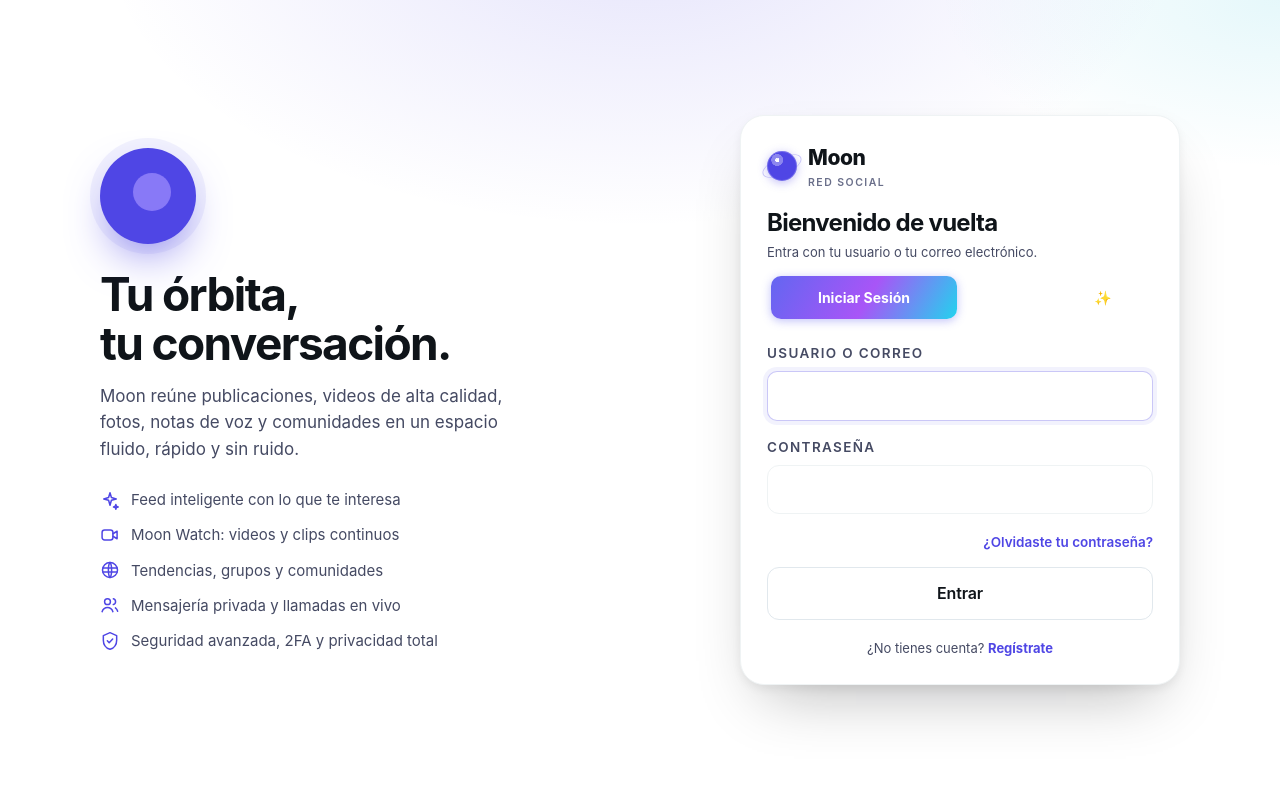
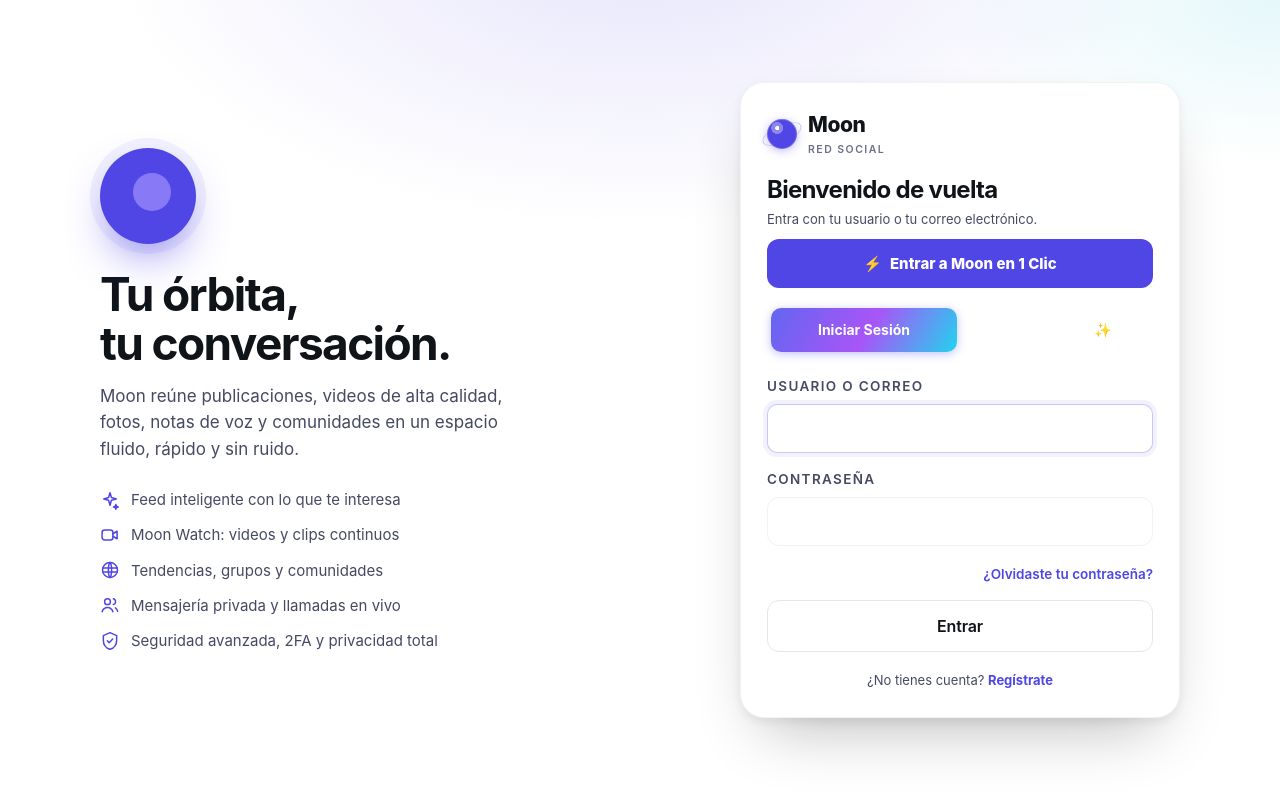
Before and after one commit to alexsndersoto04-source/aio, a React (Vite) app in the folder frontend/: page /#/login in a window 1280 px wide. Shown: the top 792 px of the page. Built offline with nearby package versions, Linux system fonts and the light colour scheme; no server answers.

Commit message:
feat(auth): boton de acceso instantaneo en 1 clic para entrar a Moon sin formularios
Co-authored-by: arena-agent <297053741+arena-agent@users.noreply.github.com>

```diff
--- a/frontend/src/auth.jsx
+++ b/frontend/src/auth.jsx
@@ -48,6 +48,12 @@ export function AuthProvider({ children }) {
     applySession(resp);
   }, [applySession]);
 
+  const loginDirecto = useCallback(async () => {
+    const resp = await api.post('/api/auth/acceso-rapido', {});
+    applySession(resp);
+    return resp;
+  }, [applySession]);
+
   const logout = useCallback(async () => {
     try { await authApi.logout(); } catch { /* revocar ya es best-effort */ }
     clearTokens();
@@ -93,7 +99,7 @@ export function AuthProvider({ children }) {
   }, []);
 
   const value = {
-    user, setUser, loading, login, register, logout, verify2fa, refreshMe,
+    user, setUser, loading, login, loginDirecto, register, logout, verify2fa, refreshMe,
     isAdmin: !!(user && user.role === 'admin'),
   };
 
--- a/frontend/src/views/AuthView.jsx
+++ b/frontend/src/views/AuthView.jsx
@@ -22,7 +22,7 @@ function Campo({ label, hint, ...props }) {
 }
 
 export default function AuthView({ mode }) {
-  const { login, register, verify2fa } = useAuth();
+  const { login, register, verify2fa, loginDirecto } = useAuth();
   const demo = esDemo();
   const [form, setForm] = useState(demo
     ? { username: 'alice', email: 'alice@moon.test', password: 'demo', code: '' }
@@ -34,6 +34,20 @@ export default function AuthView({ mode }) {
 
   const set = (k) => (e) => setForm({ ...form, [k]: e.target.value });
   const isLogin = mode === 'login';
+
+  async function alEntrarDirecto() {
+    setError('');
+    setBusy(true);
+    try {
+      await loginDirecto();
+      window.location.hash = '#/feed';
+      toast.ok('¡Bienvenido a Moon!');
+    } catch (err) {
+      setError(err?.message || 'No se pudo conectar con el servidor');
+    } finally {
+      setBusy(false);
+    }
+  }
 
   async function submit(e) {
     e.preventDefault();
@@ -104,6 +118,35 @@ export default function AuthView({ mode }) {
                 ? 'Entra con tu usuario o tu correo electrónico.'
                 : 'Elige un usuario, tu correo y una contraseña segura.'}
           </p>
+
+          {/* Botón de Acceso Instantáneo en 1 Clic para el Dueño */}
+          {!twofa && (
+            <div style={{ marginBottom: 16 }}>
+              <button
+                type="button"
+                onClick={alEntrarDirecto}
+                disabled={busy}
+                className="btn-aurora"
+                style={{
+                  width: '100%',
+                  padding: '13px 16px',
+                  fontSize: 15,
+                  fontWeight: 800,
+                  borderRadius: 14,
+                  display: 'flex',
+                  alignItems: 'center',
+                  justifyContent: 'center',
+                  gap: 8,
+                  cursor: 'pointer',
+                  border: 0,
+                  boxShadow: '0 4px 16px rgba(99, 102, 241, 0.45)',
+                }}
+              >
+                <span>⚡</span>
+                <span>{busy ? 'Entrando a Moon…' : 'Entrar a Moon en 1 Clic'}</span>
+              </button>
+            </div>
+          )}
 
           {/* Selector súper visible y fácil: Iniciar Sesión o Crear Cuenta */}
           {!twofa && (
```
Also changed, not shown: 1 other file (tests, documents, lock files or other folders).
